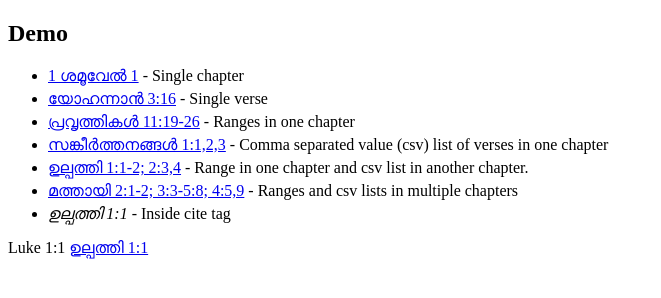
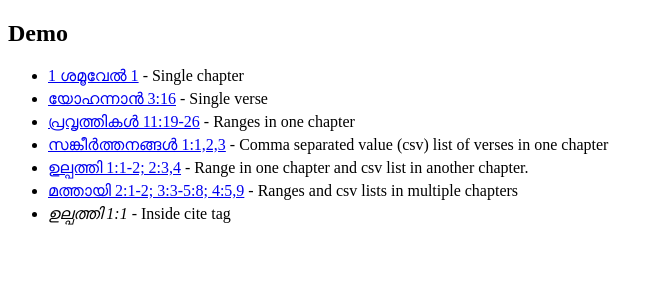
Before and after one commit to fiftytwodays/malayalam-bible-tagger, a plain HTML site: page index.html in a window 1280 px wide. Shown: the whole page, without its empty margins (0-661 px from the left). Drawn offline with Linux system fonts and the light colour scheme.

Commit message:
fix: Remove unwanted content from demo page

```diff
--- a/index.html
+++ b/index.html
@@ -44,8 +44,6 @@
             <li style="margin-bottom: 5px;">മത്തായി 2:1-2; 3:3-5:8; 4:5,9 - Ranges and csv lists in multiple chapters</li>
             <li style="margin-bottom: 5px;"><cite>ഉല്പത്തി 1:1</cite> - Inside cite tag</li>
         </ul>
-        Luke 1:1
-        ഉല്പത്തി 1:1
     </body>
     <script>
         // const reference = "John 2:1-2; 3:3-5:8; 4:5,9; 8; 10:1; 15:1,3,5,7-14, 16, 18; 20:1,9-12; 21:6-21:10,12; 23:5-24:9,13";
```
